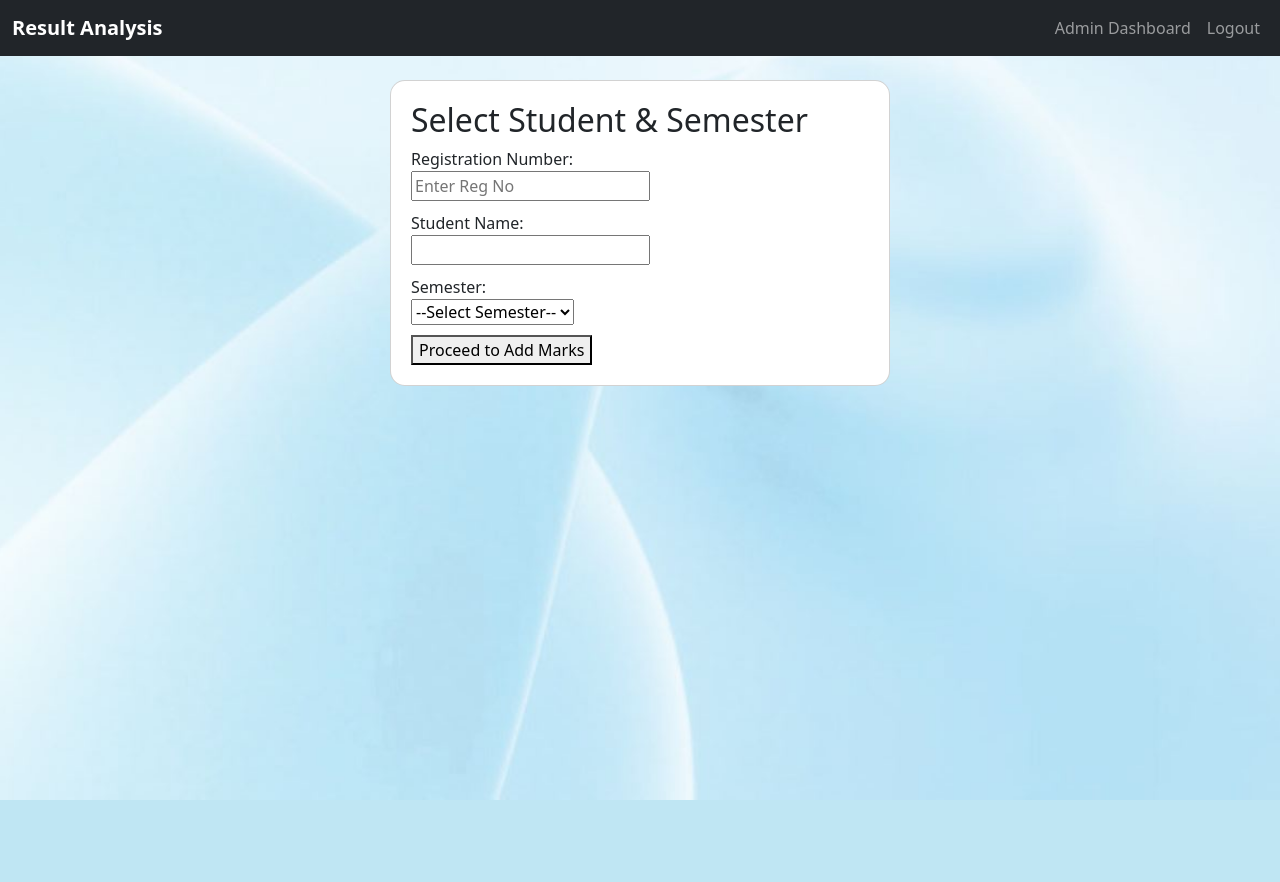
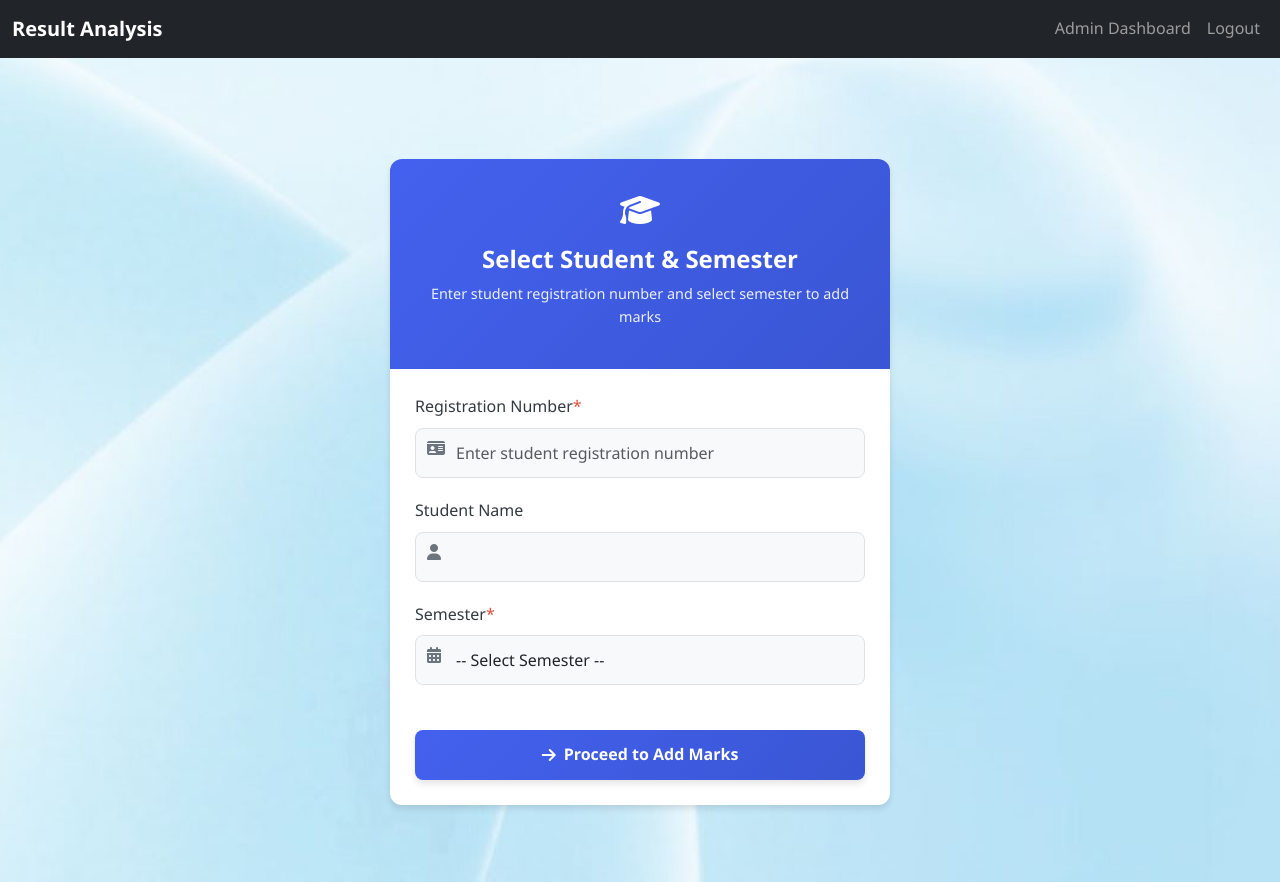
Before and after one commit to stijinearnest/result_analysis, a Django app: page /teacher/select-student-semester/ in a window 1280 px wide. Before the commit the page ends 800 px from the top, so only its background shows below. Run offline with Django 4.2, Linux system fonts and the light colour scheme; a user stored in the database is signed in.

Commit message:
selectsemui

```diff
--- a/templates/select_student_semester.html
+++ b/templates/select_student_semester.html
@@ -1,35 +1,222 @@
 {% extends "base.html" %}
 {% block content %}
-<div class="card" style="max-width: 500px; margin:auto; padding:20px;">
+
+<div class="container">
+    <div class="selection-card">
+        <div class="card-header">
+            <div class="header-icon">
+                <i class="fas fa-graduation-cap"></i>
+            </div>
             <h2>Select Student & Semester</h2>
+            <p>Enter student registration number and select semester to add marks</p>
+        </div>
 
         <form id="select_student_form" method="GET" action="{% url 'add_marks_single' %}">
             {% csrf_token %}
 
-    <div style="margin-bottom:10px;">
-      <label>Registration Number:</label><br>
-      <input type="text" id="reg_no" name="reg_no" placeholder="Enter Reg No" required>
+            <div class="form-section">
+                <div class="form-group">
+                    <label class="form-label" for="reg_no">Registration Number<span class="required">*</span></label>
+                    <div class="input-with-icon">
+                        <input type="text" id="reg_no" name="reg_no" class="form-control" placeholder="Enter student registration number" required>
+                        <i class="fas fa-id-card"></i>
+                    </div>
                     <input type="hidden" id="student_id" name="student_id">
                 </div>
 
-    <div style="margin-bottom:10px;">
-      <label>Student Name:</label><br>
-      <input type="text" id="student_name" readonly>
+                <div class="form-group">
+                    <label class="form-label" for="student_name">Student Name</label>
+                    <div class="input-with-icon">
+                        <input type="text" id="student_name" class="form-control" readonly>
+                        <i class="fas fa-user"></i>
+                    </div>
                 </div>
 
-    <div style="margin-bottom:10px;">
-      <label>Semester:</label><br>
-      <select name="semester" id="semester" required>
-        <option value="">--Select Semester--</option>
+                <div class="form-group">
+                    <label class="form-label" for="semester">Semester<span class="required">*</span></label>
+                    <div class="input-with-icon">
+                        <select name="semester" id="semester" class="form-control" required>
+                            <option value="">-- Select Semester --</option>
                             {% for i in "123456" %}
-          <option value="{{ i }}">{{ i }}</option>
+                                <option value="{{ i }}">Semester {{ i }}</option>
                             {% endfor %}
                         </select>
+                        <i class="fas fa-calendar-alt"></i>
+                    </div>
+                </div>
             </div>
 
-    <button type="submit">Proceed to Add Marks</button>
+            <div class="form-actions">
+                <button type="submit" class="btn-submit">
+                    <i class="fas fa-arrow-right"></i> Proceed to Add Marks
+                </button>
+            </div>
         </form>
     </div>
+</div>
+
+<style>
+    /* Base styles */
+    :root {
+        --primary: #4361ee;
+        --primary-dark: #3a56d4;
+        --secondary: #6c757d;
+        --success: #28a745;
+        --light: #f8f9fa;
+        --dark: #343a40;
+        --border: #dee2e6;
+        --shadow: 0 4px 6px rgba(0, 0, 0, 0.1);
+        --shadow-hover: 0 8px 15px rgba(0, 0, 0, 0.1);
+        --radius: 12px;
+        --transition: all 0.3s ease;
+    }
+
+    * {
+        box-sizing: border-box;
+        margin: 0;
+        padding: 0;
+    }
+
+    body {
+        font-family: 'Segoe UI', Tahoma, Geneva, Verdana, sans-serif;
+        background-color: #f5f7fb;
+        color: #333;
+        line-height: 1.6;
+    }
+
+    .container {
+        display: flex;
+        justify-content: center;
+        align-items: center;
+        min-height: 100vh;
+        padding: 20px;
+    }
+
+    .selection-card {
+        background: white;
+        border-radius: var(--radius);
+        box-shadow: var(--shadow);
+        width: 100%;
+        max-width: 500px;
+        overflow: hidden;
+    }
+
+    /* Header styles */
+    .card-header {
+        background: linear-gradient(135deg, var(--primary), var(--primary-dark));
+        color: white;
+        padding: 25px;
+        text-align: center;
+    }
+
+    .header-icon {
+        font-size: 2rem;
+        margin-bottom: 10px;
+    }
+
+    .card-header h2 {
+        font-size: 1.5rem;
+        margin-bottom: 8px;
+        font-weight: 600;
+    }
+
+    .card-header p {
+        opacity: 0.9;
+        font-size: 0.9rem;
+    }
+
+    /* Form body */
+    .form-section {
+        padding: 25px;
+    }
+
+    .form-group {
+        margin-bottom: 20px;
+    }
+
+    .form-label {
+        display: block;
+        margin-bottom: 8px;
+        font-weight: 500;
+        color: var(--dark);
+    }
+
+    .required {
+        color: #e74c3c;
+    }
+
+    /* Form controls */
+    .input-with-icon {
+        position: relative;
+    }
+
+    .form-control {
+        width: 100%;
+        padding: 12px 15px 12px 40px;
+        border: 1px solid var(--border);
+        border-radius: 8px;
+        font-size: 1rem;
+        transition: var(--transition);
+        background-color: var(--light);
+    }
+
+    .form-control:focus {
+        outline: none;
+        border-color: var(--primary);
+        box-shadow: 0 0 0 3px rgba(67, 97, 238, 0.15);
+    }
+
+    select.form-control {
+        appearance: none;
+    }
+
+    .input-with-icon i {
+        position: absolute;
+        left: 12px;
+        top: 12px;
+        color: var(--secondary);
+    }
+
+    /* Submit button */
+    .form-actions {
+        padding: 0 25px 25px;
+        text-align: center;
+    }
+
+    .btn-submit {
+        background: linear-gradient(135deg, var(--primary), var(--primary-dark));
+        color: white;
+        border: none;
+        padding: 12px 25px;
+        border-radius: 8px;
+        font-size: 1rem;
+        font-weight: 600;
+        cursor: pointer;
+        transition: var(--transition);
+        box-shadow: var(--shadow);
+        display: inline-flex;
+        align-items: center;
+        gap: 8px;
+        width: 100%;
+        justify-content: center;
+    }
+
+    .btn-submit:hover {
+        box-shadow: var(--shadow-hover);
+        transform: translateY(-2px);
+    }
+
+    /* Responsive adjustments */
+    @media (max-width: 576px) {
+        .selection-card {
+            max-width: 100%;
+        }
+
+        .card-header, .form-section, .form-actions {
+            padding: 20px;
+        }
+    }
+</style>
 
 <script>
 const regInput = document.getElementById('reg_no');
```
Also changed, not shown: db.sqlite3. Lines whose indentation alone changed are shown as unchanged.
